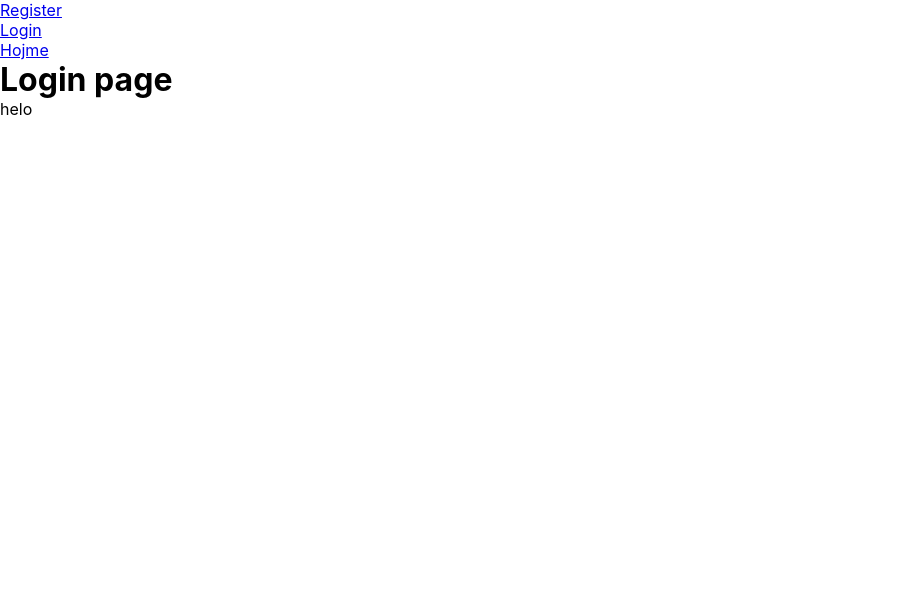
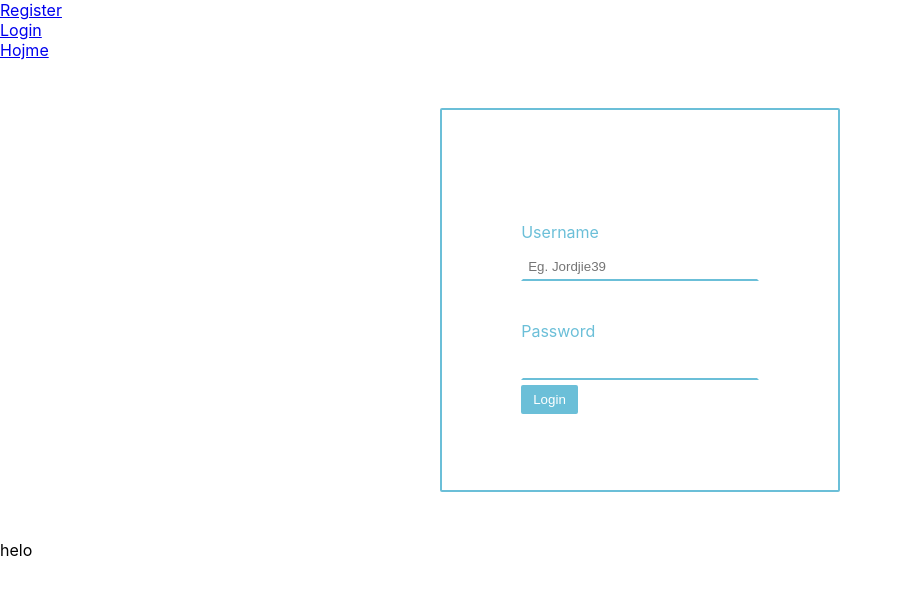
Before and after one commit to pyc4life/project-1, a React (Create React App) app in the folder client/: page /login in a window 1280 px wide. Shown: the top 594 px of the page, without its empty margins (0-903 px from the left). Built offline with nearby package versions, Linux system fonts and the light colour scheme.

Commit message:
update Login View and Logic

```diff
--- a/client/src/components/Login/Login.js
+++ b/client/src/components/Login/Login.js
@@ -1,11 +1,42 @@
-import React from 'react';
+import React, { useState } from 'react';
 
 import MainLayout from '../Layouts/MainLayout';
+import LoginView from './LoginView';
 
 const Login = () => {
+
+    const [authInfo, setAuthInfo] = useState({});
+
+    const onChangeHandler = (e) => {
+        const { name, value } = e.target;
+
+        setAuthInfo({ ...authInfo, [name]: value });
+    }
+
+    const onSubmitHandler = () => {
+
+        fetch('http://localhost:3030/users/login', {
+            method: 'POST',
+            headers: {
+                'Content-Type': 'application/json'
+            },
+            body: JSON.stringify(authInfo),
+        })
+            .then((r) => r.json())
+            .then((res) => {
+                console.log(res);
+            }).catch(e => {
+                console.log(e);
+            });
+    }
+
+
     return (
         <MainLayout>
-            <h1>Login page</h1>
+            <LoginView
+                onChangeHandler={onChangeHandler}
+                onSubmitHandler={onSubmitHandler}
+            />
         </MainLayout>
     )
 }
--- a/client/src/components/Login/LoginView.js
+++ b/client/src/components/Login/LoginView.js
@@ -0,0 +1,41 @@
+import React from 'react';
+
+import FormControl from '../shared/FormControl';
+import MainButton from '../shared/Button/MainButton';
+
+import './LoginView.scss';
+
+const LoginView = ({
+    onChangeHandler,
+    onSubmitHandler,
+}) => (
+    <section className="login-section" >
+        <div className="login-container">
+
+            <form className="login-form">
+
+                <FormControl
+                    name='username'
+                    type='text'
+                    placeholder='Eg. Jordjie39'
+                    label='Username'
+                    onChangeHandler={onChangeHandler}
+                />
+
+                <FormControl
+                    name='password'
+                    type='password'
+                    label='Password'
+                    onChangeHandler={onChangeHandler}
+                />
+
+                <MainButton
+                    text='Login'
+                    onClickHandler={onSubmitHandler}
+                />
+            </form>
+        </div>
+    </section>
+);
+
+export default LoginView;
--- a/client/src/components/Login/LoginView.scss
+++ b/client/src/components/Login/LoginView.scss
@@ -0,0 +1,20 @@
+.login-section {
+	display: flex;
+	height: 60vh;
+
+	.login-container {
+		display: flex;
+		border: 2px solid rgb(107, 191, 216);
+		border-radius: 2px;
+		background-color: white;
+		max-width: 400px;
+		width: 100%;
+		height: 80%;
+		margin: auto;
+
+		.login-form {
+			margin: auto;
+			width: 60%;
+		}
+	}
+}
```
